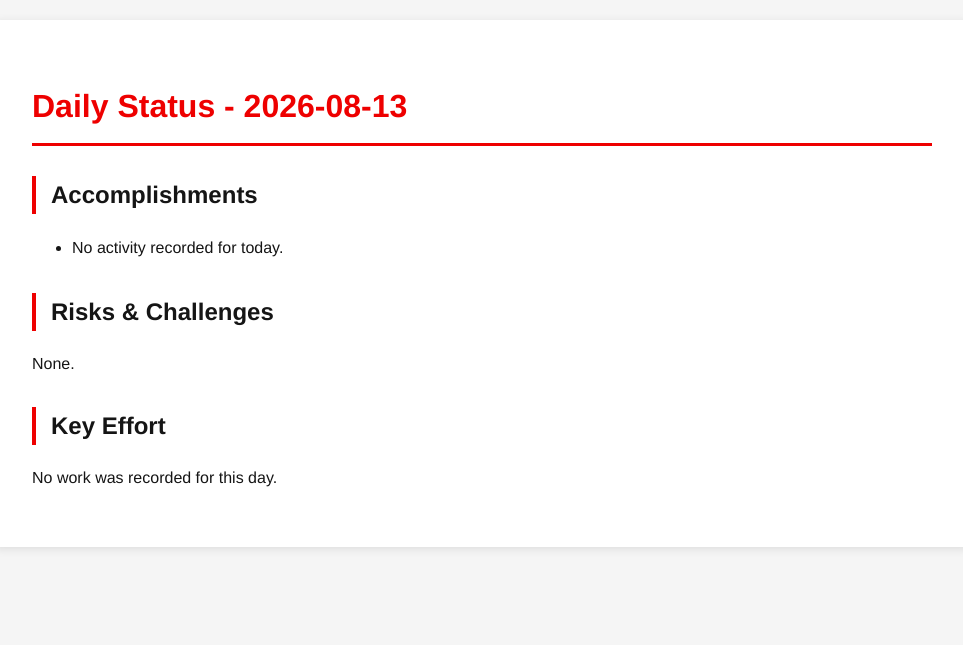
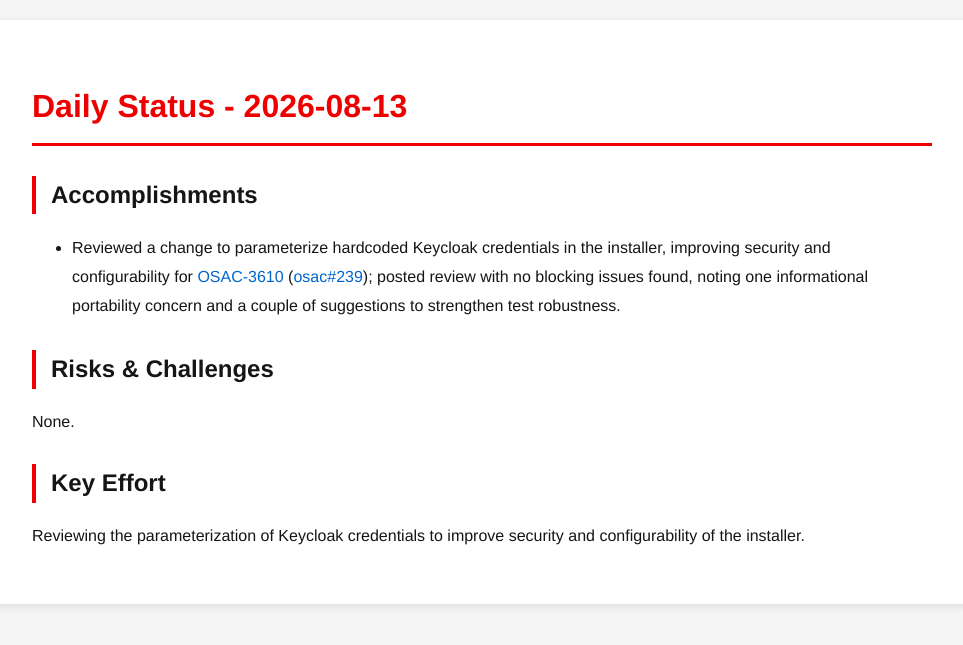
Before and after one commit to tzvatot/daily-status, a Jekyll site: the page built from 2026-08-13.md, in a window 1280 px wide. Shown: the top 645 px of the page, without its empty margins (158-1121 px from the left). Built offline with Jekyll 4.4.1, drawn with Linux system fonts in a browser that asks for light colours.

Commit message:
Daily status update - 2026-08-13

```diff
--- a/2026-08-13.md
+++ b/2026-08-13.md
@@ -7,10 +7,10 @@ date: 2026-08-13
 # Daily Status - 2026-08-13
 
 ## Accomplishments
-- No activity recorded for today.
+- Reviewed a change to parameterize hardcoded Keycloak credentials in the installer, improving security and configurability for [OSAC-3610](https://redhat.atlassian.net/browse/OSAC-3610) ([osac#239](https://github.com/osac-project/osac/pull/239)); posted review with no blocking issues found, noting one informational portability concern and a couple of suggestions to strengthen test robustness.
 
 ## Risks & Challenges
 None.
 
 ## Key Effort
-No work was recorded for this day.
+Reviewing the parameterization of Keycloak credentials to improve security and configurability of the installer.
```
